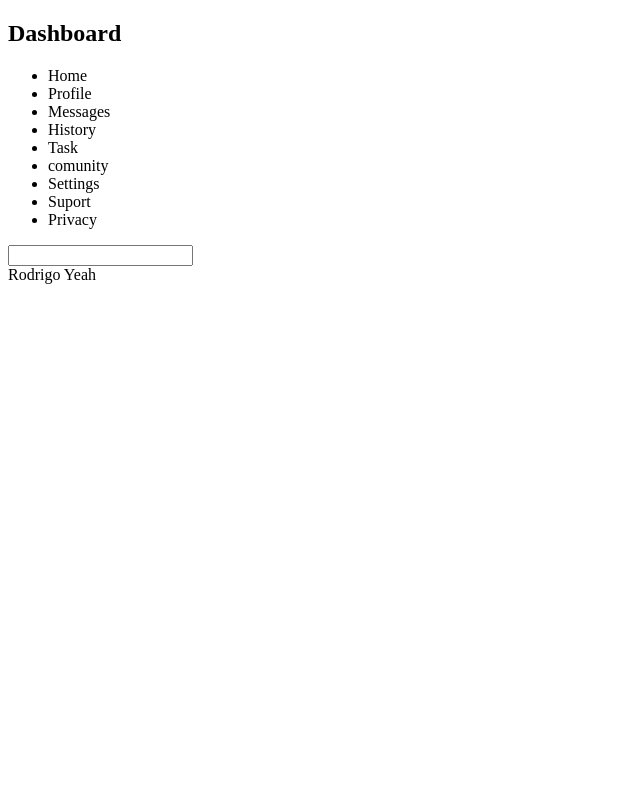
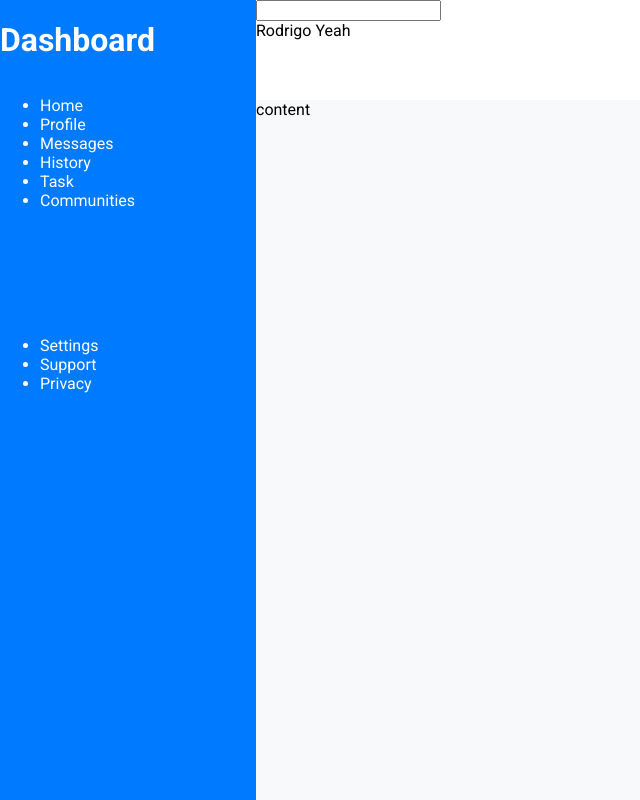
Before and after one commit to RodrigoCamargoYeah/Admin-Dashboard, a plain HTML site: page index.html in a window 1280 px wide. Shown: the whole page, without its empty margins (0-640 px from the left). Drawn offline with Linux system fonts and the light colour scheme.

Commit message:
Enhance Admin Dashboard layout with sidebar and header styling, and integrate Google Fonts

```diff
--- a/index.html
+++ b/index.html
@@ -3,32 +3,36 @@
 <head>
     <title>Admin Dashboard</title>
     <link rel="stylesheet" href="styles.css">
+    <link rel="preconnect" href="https://fonts.googleapis.com">
+<link rel="preconnect" href="https://fonts.gstatic.com" crossorigin>
+<link href="https://fonts.googleapis.com/css2?family=Roboto:ital,wght@0,100..900;1,100..900&display=swap" rel="stylesheet">
+
 </head>
 <body>
-    <div id="grid-container">
-        <aside>
+    <div class="grid">
+        <div class="item sidebar">
             <h1>Dashboard</h1>
-            <nav>
-                <ul>
+            <ul class="list1">
                 <li>Home</li>
                 <li>Profile</li>
                 <li>Messages</li>
                 <li>History</li>
                 <li>Task</li>
-                    <li>comunity</li>
+                <li>Communities</li>
+            </ul>
+            <ul>
                 <li>Settings</li>
-                    <li>Suport</li>
+                <li>Support</li>
                 <li>Privacy</li>
             </ul>
-            </nav>
-        </aside>
-        <header>
+        </div>
+        <div class="item header">
             <input type="text">
-            <div class="profile">Rodrigo Yeah</div>
-        </header>
-        <div id="content">
-
+            <div class="profile">
+                Rodrigo Yeah
             </div>
+        </div>
+        <div class="item content">content</div>
     </div>
 </body>
 </html>
--- a/styles.css
+++ b/styles.css
@@ -0,0 +1,38 @@
+body{
+    margin: 0;
+    padding: 0;
+    font-family: "Roboto", serif;
+}
+.grid {
+    width: 100vw;
+    height: 100vh;
+    display: grid;
+    grid-template-columns: repeat(5, 1fr);
+    grid-template-rows: repeat(8, 1fr);
+
+}
+
+.item {
+    background-color: #ffffff;
+}
+
+.sidebar {
+    color: #ffffff;
+    background-color: #007bff;
+    grid-column: 1 / 2;
+    grid-row: 1 / 9;
+    display: grid;
+    grid-template-rows: 10% 30% auto;
+}
+
+.header {
+    grid-column: 2 / 6;
+    grid-row: 1 / 2;
+    grid-template-columns: 1fr 1fr;
+}
+
+.content {
+    grid-column: 2 / 6;
+    grid-row: 2 / 9;
+    background-color: #f8f9fa;
+}
```
Lines whose indentation alone changed are shown as unchanged.
